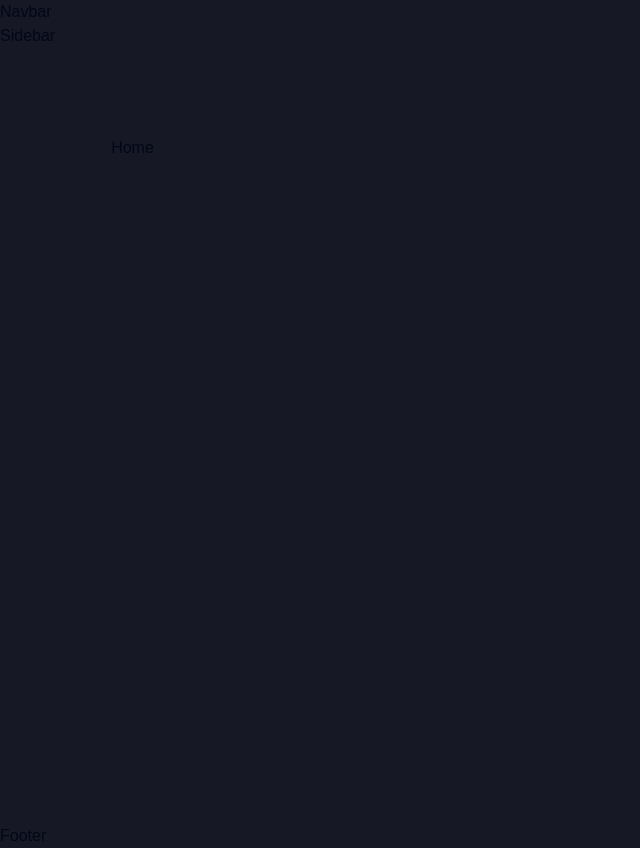
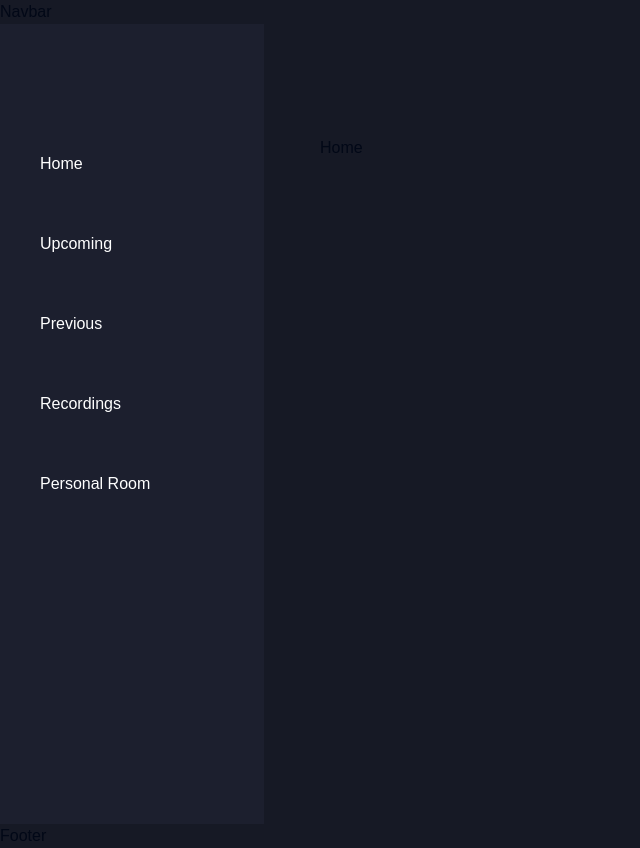
Before and after one commit to luanpoppe/zoom-clone, a Next.js app: page / in a window 1280 px wide. Shown: the whole page, without its empty margins (0-640 px from the left). Built offline with nearby package versions, Linux system fonts and the light colour scheme.

Commit message:
feat: iniciando a criação da Sidebar

```diff
--- a/app/(root)/(home)/layout.tsx
+++ b/app/(root)/(home)/layout.tsx
@@ -1,9 +1,12 @@
+import { Navbar } from "@/components/Navbar";
+import { Sidebar } from "@/components/Sidebar";
+
 export default function HomeLayout({ children }: React.PropsWithChildren) {
   return (
     <main className="relative">
-      Navbar
+      <Navbar />
       <div className="flex">
-        Sidebar
+        <Sidebar />
         <section className="flex min-h-screen flex-1 flex-col px-6 pb-6 pt-28 max-md:pb-14 sm:px-14">
           <div className="w-full">{children}</div>
         </section>
--- /dev/null
+++ b/components/Navbar.tsx
@@ -0,0 +1,3 @@
+export function Navbar() {
+  return <div>Navbar</div>;
+}
--- /dev/null
+++ b/components/Sidebar.tsx
@@ -0,0 +1,35 @@
+"use client";
+
+import { sideBarLinks } from "@/contants";
+import { cn } from "@/lib/utils";
+import Link from "next/link";
+import { usePathname } from "next/navigation";
+
+export function Sidebar() {
+  const pathname = usePathname();
+  return (
+    <section className="sticky left-0 top-0 flex h-screen w-fit flex-col justify-between bg-dark-1 p-6 pt-28 text-white max-sm:hidden lg:w-[264px]">
+      <div className="flex flex-1 flex-col gap-6">
+        {sideBarLinks.map((link) => {
+          const isActive =
+            pathname === link.route || pathname.startsWith(link.route);
+
+          return (
+            <Link
+              href={link.route}
+              key={link.label}
+              className={cn(
+                "flex gap-4 items-center p-4 rounded-lg justify-start",
+                {
+                  "bg-blue-1": isActive,
+                }
+              )}
+            >
+              {link.label}
+            </Link>
+          );
+        })}
+      </div>
+    </section>
+  );
+}
--- /dev/null
+++ b/contants.ts
@@ -0,0 +1,27 @@
+export const sideBarLinks = [
+  {
+    label: "Home",
+    route: "/",
+    imgUrl: "/icons/Home.svg",
+  },
+  {
+    label: "Upcoming",
+    route: "/upcoming",
+    imgUrl: "/icons/upcoming.svg",
+  },
+  {
+    label: "Previous",
+    route: "/previous",
+    imgUrl: "/icons/previous.svg",
+  },
+  {
+    label: "Recordings",
+    route: "/recordings",
+    imgUrl: "/icons/Video.svg",
+  },
+  {
+    label: "Personal Room",
+    route: "/personal-room",
+    imgUrl: "/icons/add-personal.svg",
+  },
+];
```
